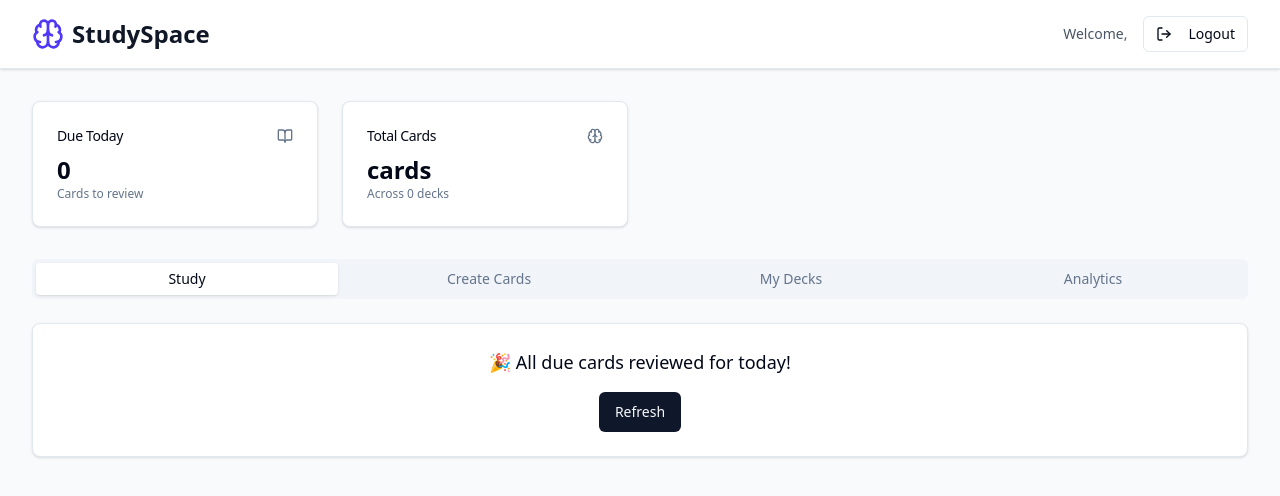
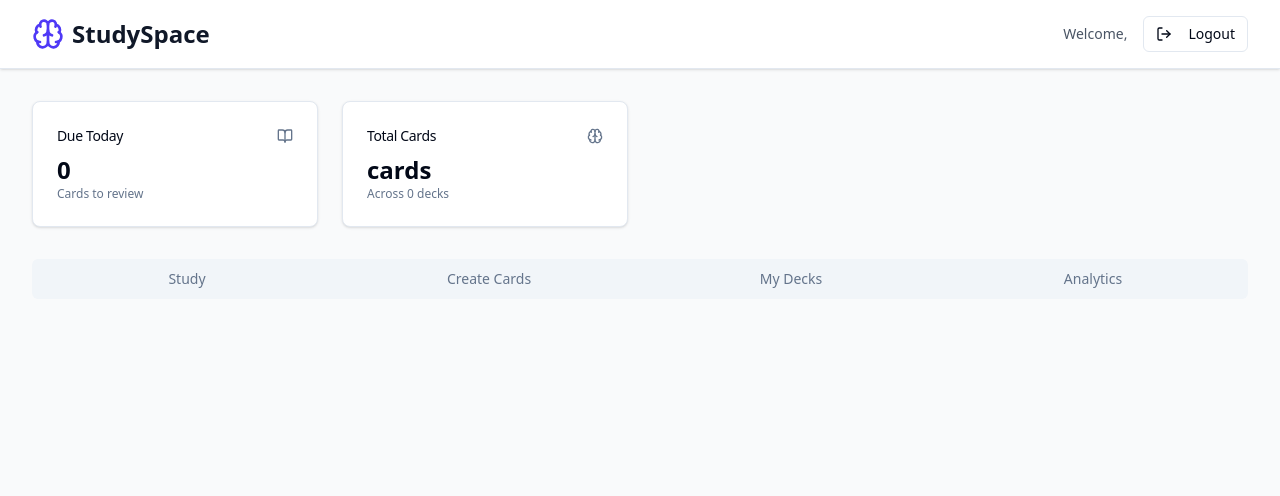
Before and after one commit to Dhanyaja/Project, a React (Vite) app in the folder frontend/: page /dashboard/1 in a window 1280 px wide. Shown: the top 496 px of the page. Built offline with nearby package versions, Linux system fonts and the light colour scheme; no server answers.

Commit message:
Update Dashboard.jsx

```diff
--- a/frontend/src/components/dashboard/Dashboard.jsx
+++ b/frontend/src/components/dashboard/Dashboard.jsx
@@ -1,4 +1,4 @@
-import React, { useContext, useEffect, useState } from "react";
+  import React, { useContext, useEffect, useState } from "react";
 import { Button } from "../ui/Button";
 import { BarChart3, BookOpen, Brain, LogOut, Settings } from "lucide-react";
 import { Card, CardContent, CardHeader, CardTitle } from "../ui/Card";
@@ -8,12 +8,17 @@ import Analytics from "./Analytics";
 import CreateContent from "./CreateContent";
 import StudyQueue from "./StudyQueue";
 import { StoreContext } from "../../context/StoreContext";
+import {useLocation, useNavigate} from "react-router-dom"
 import axios from "axios";
 
 const Dashboard = () => {
-  const [activeTab, setActiveTab] = useState("study");
   const { setIsAuthenticated, userName, decks, cardsCount, dueCardsFunc, dueCardsLength, cardsCountFunc, fetchDecks } =
     useContext(StoreContext);
+  const navigate  = useNavigate();
+  const location = useLocation();
+
+  const currentTab = location.pathname.split("/")[2] || "study";
+
 
   const logout = () => {
     localStorage.removeItem("token");
@@ -84,8 +89,8 @@ const Dashboard = () => {
 
           {/* Main Content */}
           <Tabs
-            value={activeTab}
-            onValueChange={setActiveTab}
+            value={currentTab}
+            onValueChange={(val) => navigate(`/dashboard/${val}`)}
             className="space-y-6"
           >
             <TabsList className="grid w-full grid-cols-4">
@@ -119,6 +124,7 @@ const Dashboard = () => {
               <Analytics />
             </TabsContent>
           </Tabs>
+
         </div>
       </div>
     </div>
```
